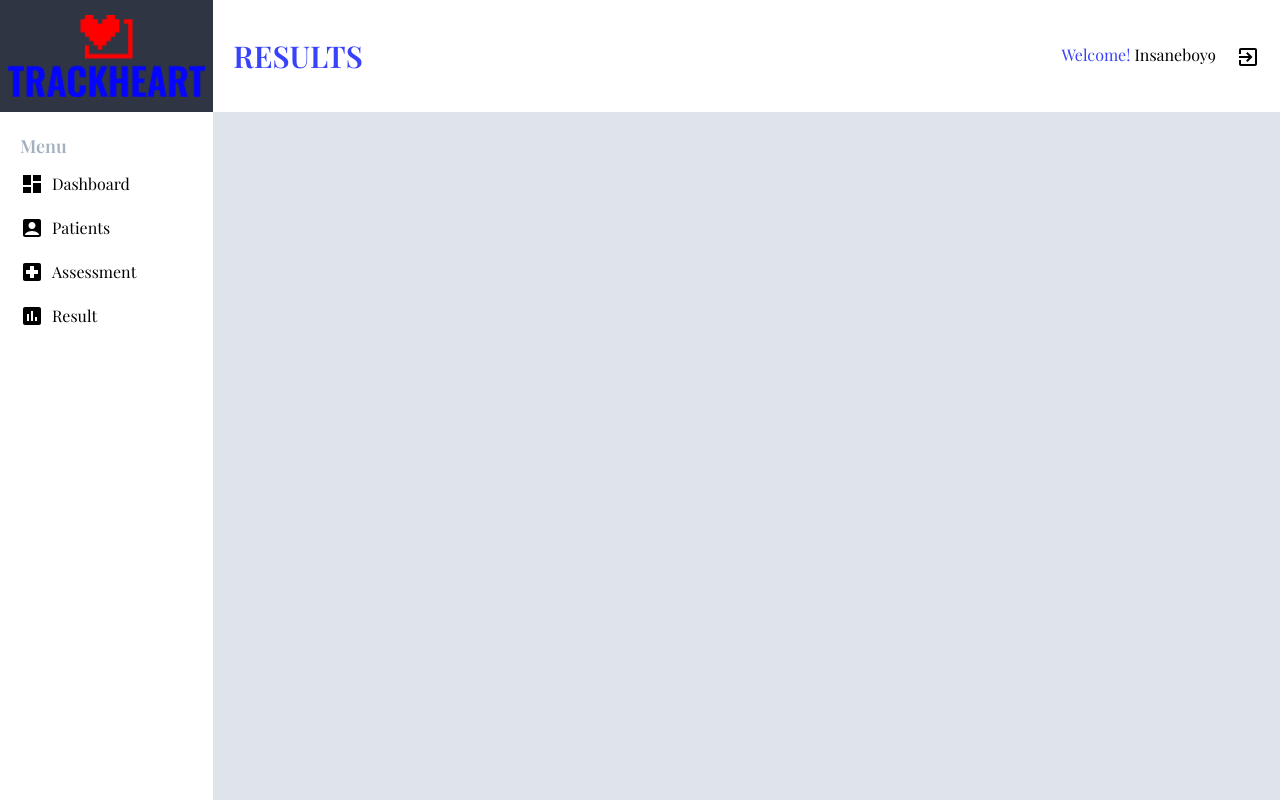
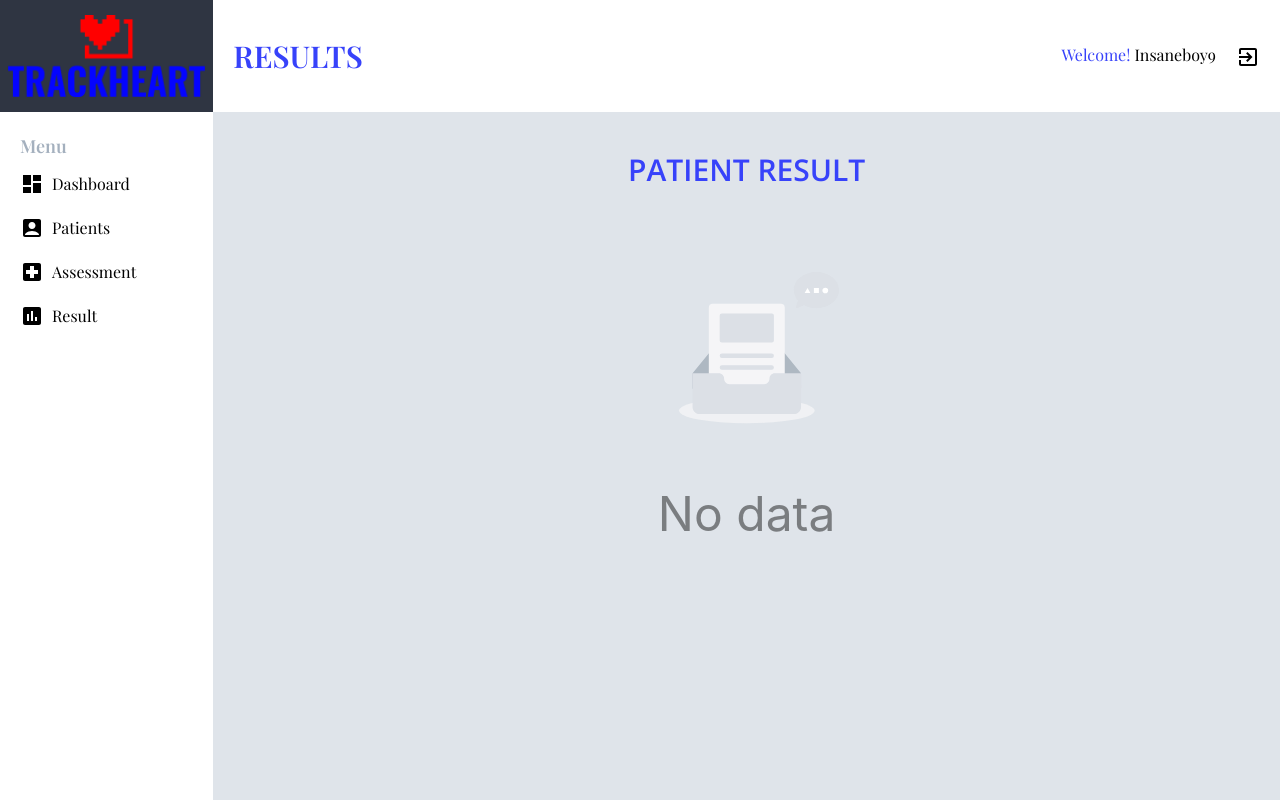
Before and after one commit to Insaneboy9/TrackHeart, a React (Create React App) app in the folder heart-app/: page /results in a window 1280 px wide. Built offline with nearby package versions, Linux system fonts and the light colour scheme.

Commit message:
added params to result page and basic results page

```diff
--- a/heart-app/package.json
+++ b/heart-app/package.json
@@ -11,6 +11,7 @@
     "@testing-library/jest-dom": "^5.16.5",
     "@testing-library/react": "^13.4.0",
     "@testing-library/user-event": "^13.5.0",
+    "antd": "^5.2.3",
     "apexcharts": "^3.37.1",
     "axios": "^1.3.4",
     "react": "^18.2.0",
--- a/heart-app/src/pages/Assessment.jsx
+++ b/heart-app/src/pages/Assessment.jsx
@@ -1,9 +1,10 @@
-import React from "react";
+import React, { useState } from "react";
 import Navbar from "../components/Navbar";
 import Sidebar from "../components/Sidebar";
 import { useLocation } from "react-router-dom";
 import axios from "axios";
 import { useNavigate } from "react-router-dom";
+import Loader from "../components/Loader";
 import { useForm } from "react-hook-form";
 import RadioButton from "../components/RadioButton";
 import DropdownList from "../components/DropdownList";
@@ -11,6 +12,8 @@ import DropdownList from "../components/DropdownList";
 function Assessment() {
   const { pathname } = useLocation();
   const navigate = useNavigate();
+  const [loading, setLoading] = useState(false);
+
   const {
     register,
     handleSubmit,
@@ -18,6 +21,7 @@ function Assessment() {
   } = useForm();
 
   const handleValid = async (data) => {
+    setLoading(true)
     try {
       const response = await axios.post("http://localhost:8080/predict", data, {
         headers: {
@@ -27,7 +31,8 @@ function Assessment() {
       // handle the data received from the backend
       const responseData = response.data;
       console.log(responseData);
-      navigate("/home");
+      setLoading(false)
+      navigate("/results", { state: { output:responseData } });
     } catch (error) {
       console.error("There was a problem with the fetch operation:", error);
     }
@@ -40,6 +45,11 @@ function Assessment() {
         <h1 className="text-center mt-10 mb-10 font-opensans text-3xl font-bold text-accentColor">
           PATIENT INFORMATION
         </h1>
+        {loading ? (
+          <div className="w-full h-full flex justify-center items-center">
+            <Loader />
+          </div>
+        )  : (
         <div className="bg-white w-4/6 flex justify-center items-center m-auto rounded-lg p-5 bg-blue-500 shadow-lg ">
           <form className="w-1/2" onSubmit={handleSubmit(handleValid)}>
             <div className="mb-5 flex flex-col">
@@ -198,6 +208,7 @@ function Assessment() {
             </div>
           </form>
         </div>
+        )}
       </div>
     </div>
   );
--- a/heart-app/src/pages/Results.jsx
+++ b/heart-app/src/pages/Results.jsx
@@ -2,14 +2,31 @@ import React from "react";
 import Navbar from "../components/Navbar";
 import Sidebar from "../components/Sidebar";
 import { useLocation } from "react-router-dom";
+import { Empty } from 'antd';
 
 function Results() {
-  const { pathname } = useLocation();
+  const { pathname, state } = useLocation();
+
   return (
     <div className="bg-bg flex">
       <Sidebar />
       <div className="w-5/6">
         <Navbar title={pathname.slice(1).toUpperCase()} />
+        <h1 className="text-center mt-10 mb-10 font-opensans text-3xl font-bold text-accentColor">
+          PATIENT RESULT
+        </h1>
+        {state ? (
+          <div className="w-full h-full flex justify-center items-center">
+          <h1>No Patient Results</h1>
+        </div>
+        ):(
+          <div className="flex justify-center items-center" >
+          <div>
+          <Empty style={{ fontSize: '3rem' }}
+      imageStyle={{ height: '15rem' }}/>
+          </div>
+          </div>
+        )}
       </div>
     </div>
   );
```
Also changed, not shown: 1 other file (tests, documents, lock files or other folders).
